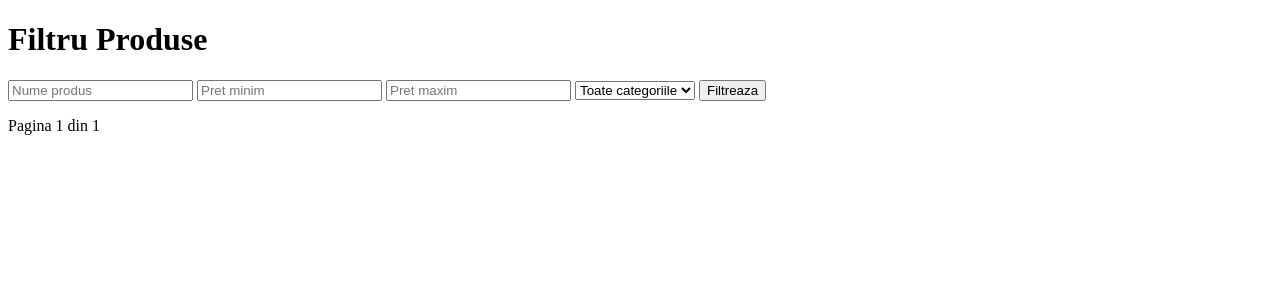
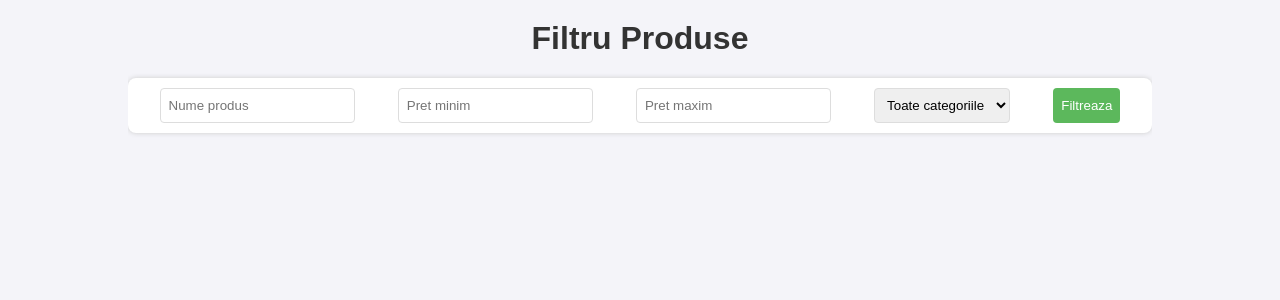
Before and after one commit to tiberiu1204/proiect-daw, a Django app: page /produse/ in a window 1280 px wide. Shown: the top 300 px of the page. Run offline with Django 5.2, Linux system fonts and the light colour scheme; data that the repository does not hold is empty.

Commit message:
Added style

```diff
--- /dev/null
+++ b/proiectdaw/ecommerce/static/ecommerce/css/style.css
@@ -0,0 +1,80 @@
+body {
+	font-family: Arial, sans-serif;
+	background-color: #f4f4f9;
+	margin: 0;
+	padding: 0;
+}
+
+.container {
+	width: 80%;
+	margin: auto;
+	overflow: hidden;
+}
+
+h1 {
+	color: #333;
+	text-align: center;
+	margin-top: 20px;
+}
+
+form {
+	display: flex;
+	justify-content: space-around;
+	margin: 20px 0;
+	padding: 10px;
+	background-color: #fff;
+	border-radius: 8px;
+	box-shadow: 0px 0px 5px #ccc;
+}
+
+form input,
+form select,
+form button {
+	padding: 8px;
+	border: 1px solid #ddd;
+	border-radius: 4px;
+}
+
+form button {
+	background-color: #5cb85c;
+	color: #fff;
+	border: none;
+	cursor: pointer;
+}
+
+form button:hover {
+	background-color: #4cae4c;
+}
+
+ul {
+	list-style-type: none;
+	padding: 0;
+}
+
+ul li {
+	background: #fff;
+	margin: 10px 0;
+	padding: 10px;
+	border: 1px solid #ddd;
+	border-radius: 5px;
+	box-shadow: 0px 0px 5px #ddd;
+}
+
+.pagination {
+	text-align: center;
+	margin: 20px 0;
+}
+
+.pagination a {
+	margin: 0 5px;
+	padding: 8px 12px;
+	text-decoration: none;
+	color: #5cb85c;
+	border: 1px solid #5cb85c;
+	border-radius: 4px;
+}
+
+.pagination a:hover {
+	background-color: #5cb85c;
+	color: white;
+}
--- a/proiectdaw/ecommerce/templates/produse/filtru_produse.html
+++ b/proiectdaw/ecommerce/templates/produse/filtru_produse.html
@@ -1,20 +1,21 @@
+{% load static %}
 <!DOCTYPE html>
 <html lang="en">
 
 <head>
 	<meta charset="UTF-8">
 	<title>Filtru Produse</title>
+	<link rel="stylesheet" type="text/css" href="{% static 'ecommerce/css/style.css' %}">
 </head>
 
 <body>
+	<div class="container">
 		<h1>Filtru Produse</h1>
-
 		<!-- Formular pentru filtre -->
 		<form method="get">
 			<input type="text" name="nume_produs" placeholder="Nume produs" value="{{ request.GET.nume_produs }}">
 			<input type="number" step="0.01" name="pret_min" placeholder="Pret minim" value="{{ request.GET.pret_min }}">
 			<input type="number" step="0.01" name="pret_max" placeholder="Pret maxim" value="{{ request.GET.pret_max }}">
-
 			<select name="categorie">
 				<option value="">Toate categoriile</option>
 				{% for categorie in categorii %}
@@ -25,23 +26,16 @@
 				{% endif %}
 				{% endfor %}
 			</select>
-
-
 			<button type="submit">Filtreaza</button>
 		</form>
-
 		<!-- Afișare produse -->
 		<ul>
 			{% for produs in pagina.object_list %}
 			<li>{{ produs.nume_produs }} - {{ produs.pret }} RON</li>
 			{% endfor %}
 		</ul>
-
 		<!-- Paginare -->
-	<div>
-		<span>Pagina {{ pagina.number }} din {{ pagina.paginator.num_pages }}</span>
-	</div>
-	<div>
+		<div class="pagination">
 			{% if pagina.has_previous %}
 			<a
 				href="?{% for key, value in request.GET.items %}{% if key != 'page' %}{{ key }}={{ value }}&{% endif %}{% endfor %}page={{ pagina.previous_page_number }}">Inapoi</a>
@@ -51,6 +45,7 @@
 				href="?{% for key, value in request.GET.items %}{% if key != 'page' %}{{ key }}={{ value }}&{% endif %}{% endfor %}page={{ pagina.next_page_number }}">Inainte</a>
 			{% endif %}
 		</div>
+	</div>
 </body>
 
 </html>
--- a/proiectdaw/proiectdaw/settings.py
+++ b/proiectdaw/proiectdaw/settings.py
@@ -123,7 +123,7 @@ USE_TZ = True
 # Static files (CSS, JavaScript, Images)
 # https://docs.djangoproject.com/en/5.1/howto/static-files/
 
-STATIC_URL = 'static/'
+STATIC_URL = '/static/'
 
 # Default primary key field type
 # https://docs.djangoproject.com/en/5.1/ref/settings/#default-auto-field
```
Lines whose indentation alone changed are shown as unchanged.
